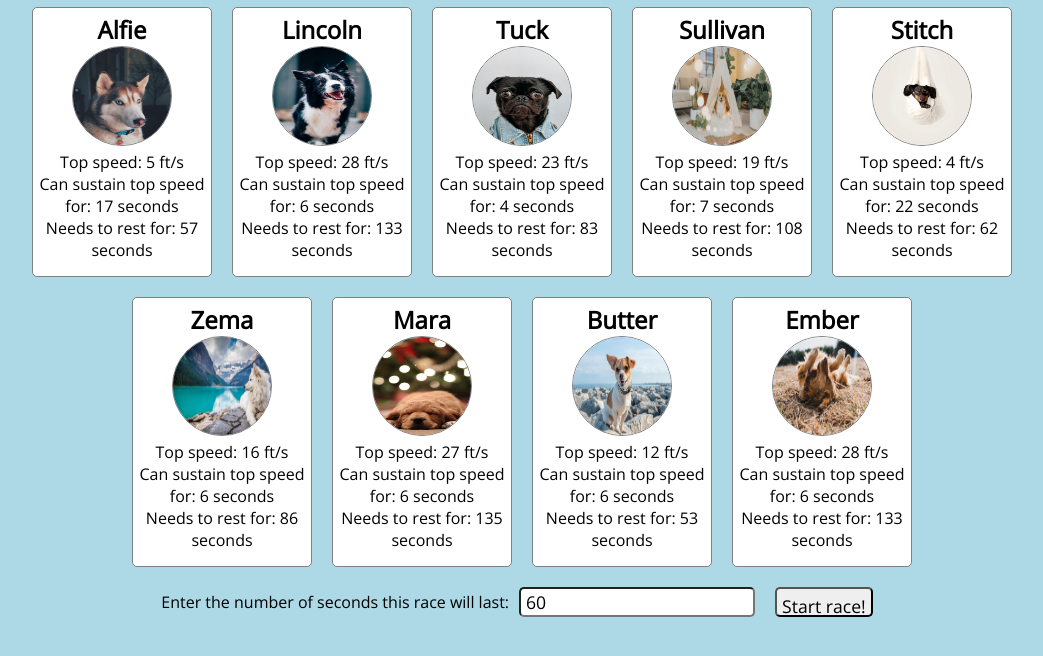
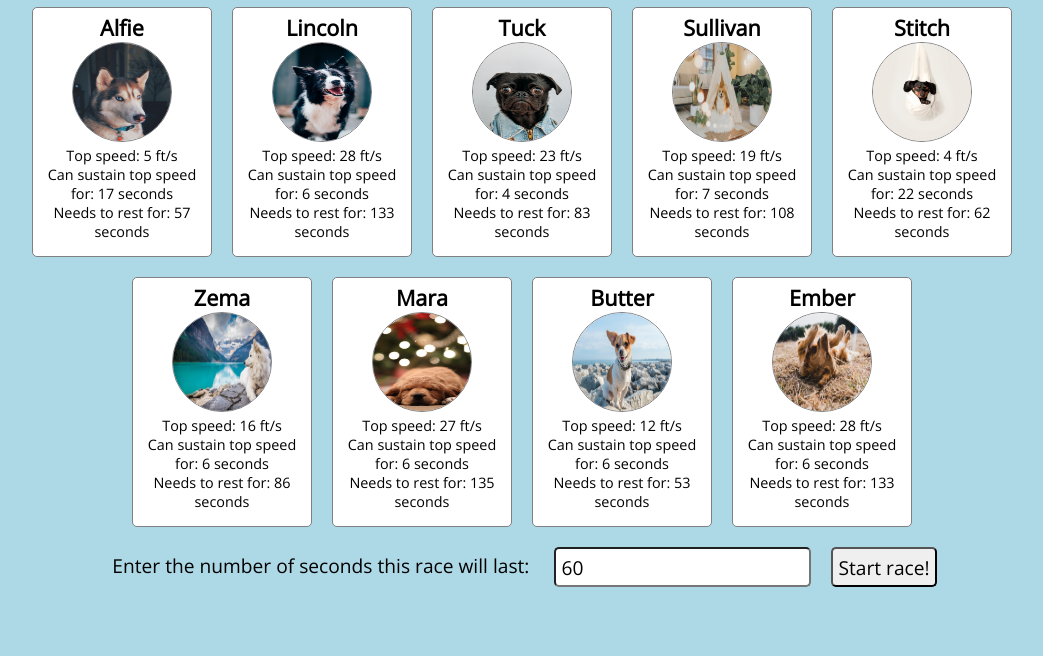
Before and after one commit to ericwm76/schoolrunner-challenge, a plain HTML site: page index.html in a window 1280 px wide. Shown: the part 46-702 px from the top of the page, without its empty margins (118-1161 px from the left). Drawn offline with nearby package versions, Linux system fonts and the light colour scheme.

Commit message:
Polish styling

```diff
--- a/styles.css
+++ b/styles.css
@@ -18,8 +18,9 @@ main {
 .card {
   background-color: white;
   text-align: center;
+  font-size: .9em;
   width: 180px;
-  height: 270px;
+  height: 250px;
   border: 1px solid gray;
   border-radius: 5px;
   margin: 10px;
@@ -39,11 +40,11 @@ form {
   align-items: center;
 }
 
-input, button {
-  height: 30px;
+label, input, button {
+  height: 40px;
   border-radius: 5px;
   padding: 5px;
-  font-size: 1.1em;
+  font-size: 1.2em;
   margin: 10px;
 }
 
```
